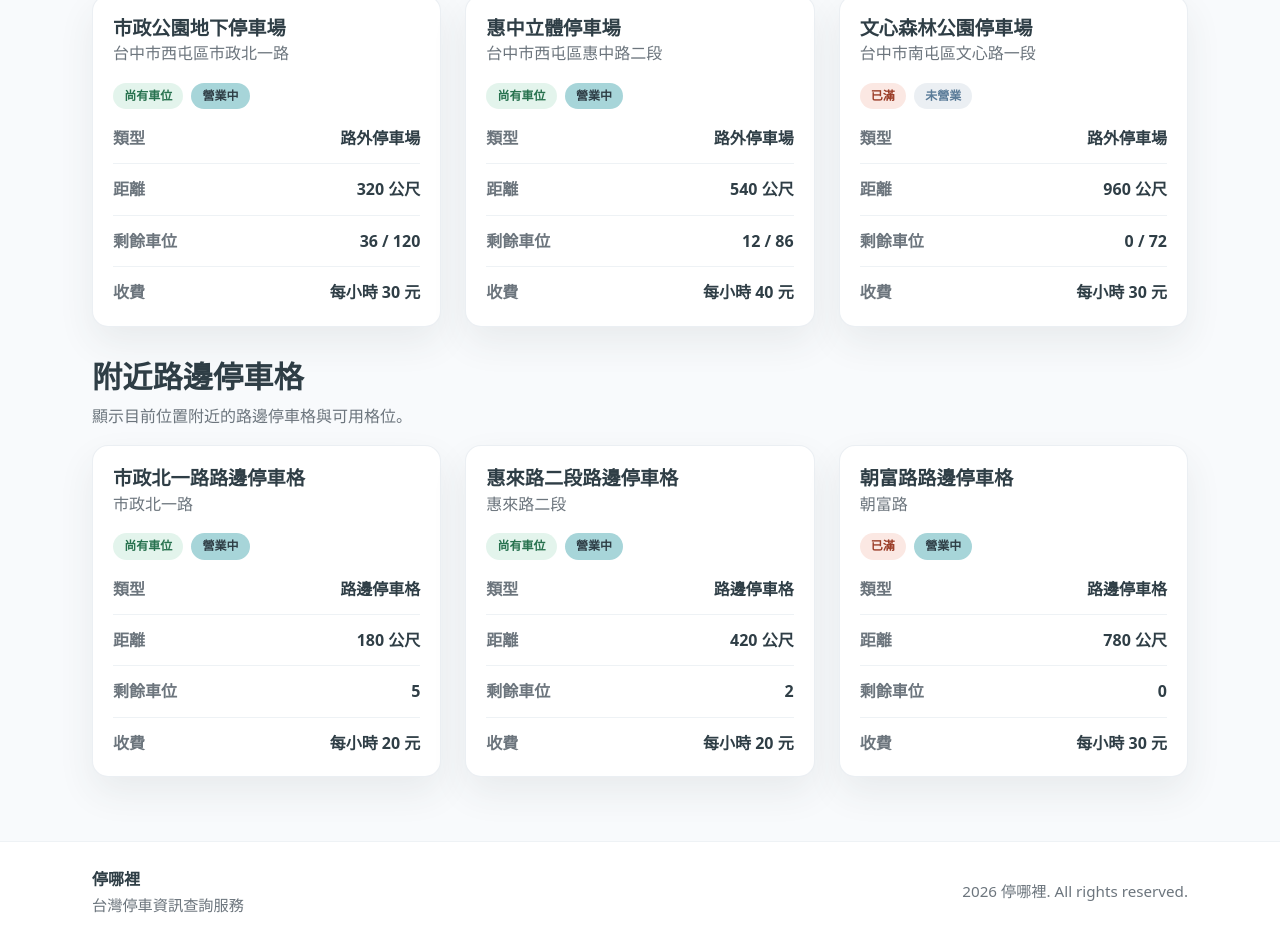
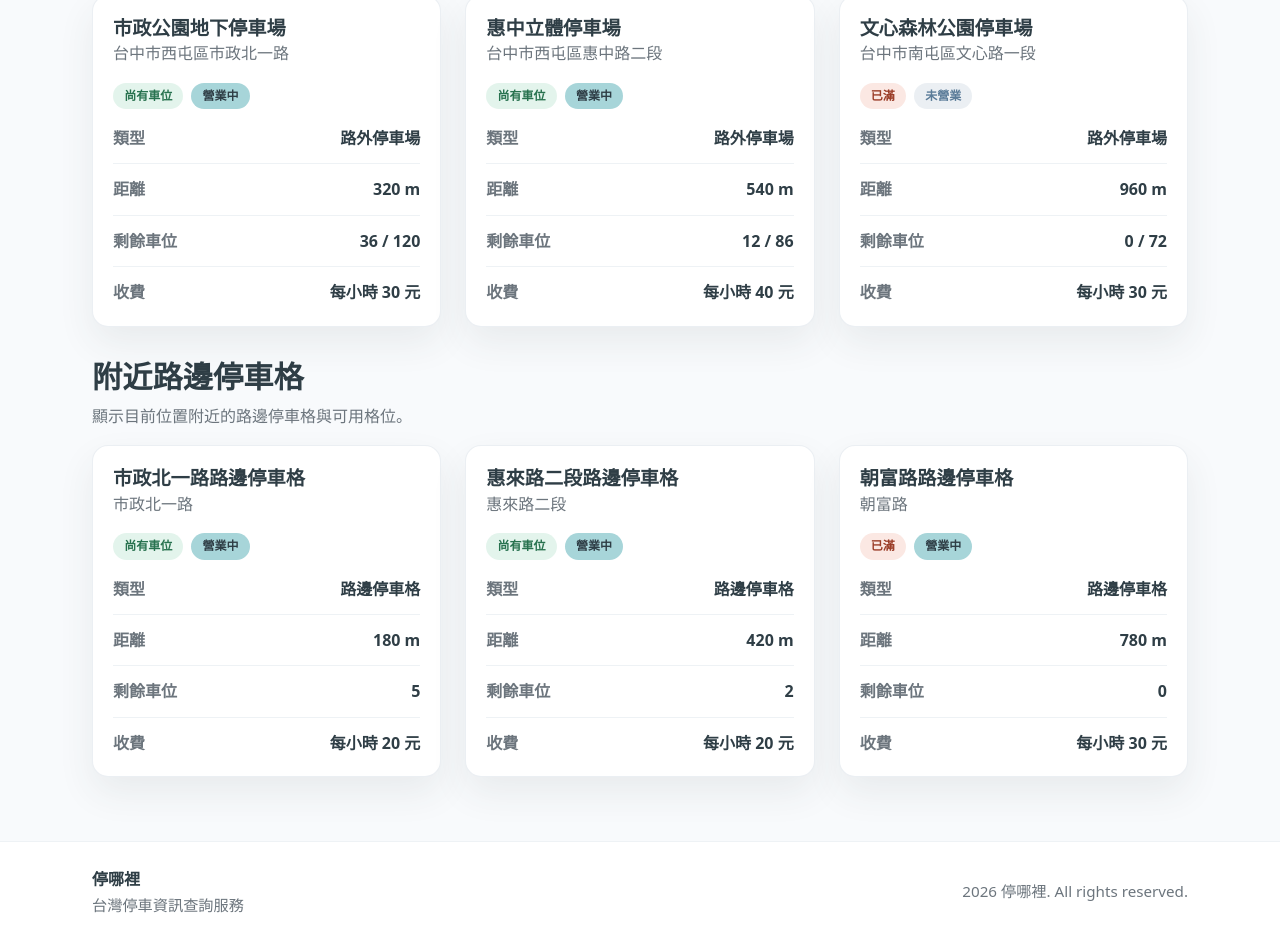
Before and after one commit to anny880811-tech/park-tw, a React (Vite) app: page / in a window 1280 px wide. Shown: the part 847-1789 px from the top of the page. Built offline with nearby package versions, Linux system fonts and the light colour scheme.

Commit message:
Add distance sorting for nearby parking mock data

```diff
--- a/src/components/parking/ParkingInfoCard.jsx
+++ b/src/components/parking/ParkingInfoCard.jsx
@@ -1,13 +1,6 @@
 import Badge from '../ui/Badge.jsx'
 import Card from '../ui/Card.jsx'
-
-const formatDistance = (distance) => {
-  if (distance >= 1000) {
-    return `${(distance / 1000).toFixed(1)} 公里`
-  }
-
-  return `${distance} 公尺`
-}
+import { formatDistance } from '../../utils/distance.js'
 
 const ParkingInfoCard = ({ item }) => {
   const {
@@ -17,6 +10,7 @@ const ParkingInfoCard = ({ item }) => {
     address,
     road,
     distance,
+    displayDistance,
     totalSpaces,
     availableSpaces,
     price,
@@ -26,6 +20,7 @@ const ParkingInfoCard = ({ item }) => {
   const hasSpaces = availableSpaces > 0
   const locationText = address || road
   const openStatus = isOpen === false ? '未營業' : '營業中'
+  const distanceText = displayDistance || formatDistance(distance)
 
   return (
     <Card className="parking-card" subtitle={locationText} title={name}>
@@ -56,7 +51,7 @@ const ParkingInfoCard = ({ item }) => {
         </div>
         <div>
           <dt>距離</dt>
-          <dd>{formatDistance(distance)}</dd>
+          <dd>{distanceText}</dd>
         </div>
         <div>
           <dt>剩餘車位</dt>
--- a/src/data/mockParkingData.js
+++ b/src/data/mockParkingData.js
@@ -5,6 +5,8 @@ export const nearbyParkingLots = [
     name: '市政公園地下停車場',
     type: '路外停車場',
     address: '台中市西屯區市政北一路',
+    latitude: 24.1622,
+    longitude: 120.6468,
     distance: 320,
     totalSpaces: 120,
     availableSpaces: 36,
@@ -16,6 +18,8 @@ export const nearbyParkingLots = [
     name: '惠中立體停車場',
     type: '路外停車場',
     address: '台中市西屯區惠中路二段',
+    latitude: 24.1605,
+    longitude: 120.6418,
     distance: 540,
     totalSpaces: 86,
     availableSpaces: 12,
@@ -27,6 +31,8 @@ export const nearbyParkingLots = [
     name: '文心森林公園停車場',
     type: '路外停車場',
     address: '台中市南屯區文心路一段',
+    latitude: 24.1446,
+    longitude: 120.6461,
     distance: 960,
     totalSpaces: 72,
     availableSpaces: 0,
@@ -42,6 +48,8 @@ export const nearbyStreetParkingSpaces = [
     name: '市政北一路路邊停車格',
     type: '路邊停車格',
     road: '市政北一路',
+    latitude: 24.1619,
+    longitude: 120.6479,
     distance: 180,
     availableSpaces: 5,
     price: '每小時 20 元',
@@ -52,6 +60,8 @@ export const nearbyStreetParkingSpaces = [
     name: '惠來路二段路邊停車格',
     type: '路邊停車格',
     road: '惠來路二段',
+    latitude: 24.1628,
+    longitude: 120.6409,
     distance: 420,
     availableSpaces: 2,
     price: '每小時 20 元',
@@ -62,6 +72,8 @@ export const nearbyStreetParkingSpaces = [
     name: '朝富路路邊停車格',
     type: '路邊停車格',
     road: '朝富路',
+    latitude: 24.1654,
+    longitude: 120.6384,
     distance: 780,
     availableSpaces: 0,
     price: '每小時 30 元',
--- a/src/pages/HomePage.jsx
+++ b/src/pages/HomePage.jsx
@@ -1,12 +1,44 @@
+import { useMemo } from 'react'
 import NearbyParkingSection from '../components/parking/NearbyParkingSection.jsx'
 import LocationStatus from '../components/location/LocationStatus.jsx'
 import Badge from '../components/ui/Badge.jsx'
 import Button from '../components/ui/Button.jsx'
 import useGeolocation from '../hooks/useGeolocation.js'
 import {
+  calculateDistanceInMeters,
+  formatDistance,
+} from '../utils/distance.js'
+import {
   nearbyParkingLots,
   nearbyStreetParkingSpaces,
 } from '../data/mockParkingData.js'
+
+const sortItemsByPosition = (items, position) => {
+  if (!position) {
+    return items
+  }
+
+  return items
+    .map((item) => {
+      const distanceInMeters = calculateDistanceInMeters(position, item)
+
+      if (distanceInMeters === null) {
+        return item
+      }
+
+      return {
+        ...item,
+        distanceInMeters,
+        displayDistance: formatDistance(distanceInMeters),
+      }
+    })
+    .sort((firstItem, secondItem) => {
+      const firstDistance = firstItem.distanceInMeters ?? Number.POSITIVE_INFINITY
+      const secondDistance = secondItem.distanceInMeters ?? Number.POSITIVE_INFINITY
+
+      return firstDistance - secondDistance
+    })
+}
 
 const HomePage = () => {
   const {
@@ -16,6 +48,19 @@ const HomePage = () => {
     getCurrentLocation,
   } = useGeolocation()
   const isLoading = status === 'loading'
+  const canSortByPosition = status === 'success' && position
+  const parkingLots = useMemo(() => {
+    return sortItemsByPosition(
+      nearbyParkingLots,
+      canSortByPosition ? position : null,
+    )
+  }, [canSortByPosition, position])
+  const streetParkingSpaces = useMemo(() => {
+    return sortItemsByPosition(
+      nearbyStreetParkingSpaces,
+      canSortByPosition ? position : null,
+    )
+  }, [canSortByPosition, position])
 
   return (
     <div className="home-page">
@@ -57,13 +102,13 @@ const HomePage = () => {
 
         <NearbyParkingSection
           description="顯示目前位置附近的路外停車場、剩餘車位與收費資訊。"
-          items={nearbyParkingLots}
+          items={parkingLots}
           title="附近停車場"
         />
 
         <NearbyParkingSection
           description="顯示目前位置附近的路邊停車格與可用格位。"
-          items={nearbyStreetParkingSpaces}
+          items={streetParkingSpaces}
           title="附近路邊停車格"
         />
       </section>
--- a/src/styles/theme.scss
+++ b/src/styles/theme.scss
@@ -399,6 +399,7 @@ small,
   margin-bottom: 0;
   color: var(--color-text);
   font-weight: 600;
+  overflow-wrap: anywhere;
   text-align: right;
 }
 
--- /dev/null
+++ b/src/utils/distance.js
@@ -0,0 +1,49 @@
+const EARTH_RADIUS_IN_METERS = 6371000
+
+const isValidCoordinate = (point) => {
+  return (
+    point
+    && Number.isFinite(point.latitude)
+    && Number.isFinite(point.longitude)
+  )
+}
+
+const toRadians = (degrees) => {
+  return degrees * (Math.PI / 180)
+}
+
+export const calculateDistanceInMeters = (origin, target) => {
+  if (!isValidCoordinate(origin) || !isValidCoordinate(target)) {
+    return null
+  }
+
+  const latitudeDifference = toRadians(target.latitude - origin.latitude)
+  const longitudeDifference = toRadians(target.longitude - origin.longitude)
+  const originLatitude = toRadians(origin.latitude)
+  const targetLatitude = toRadians(target.latitude)
+
+  const haversineValue = (
+    Math.sin(latitudeDifference / 2) ** 2
+    + Math.cos(originLatitude)
+    * Math.cos(targetLatitude)
+    * Math.sin(longitudeDifference / 2) ** 2
+  )
+  const centralAngle = 2 * Math.atan2(
+    Math.sqrt(haversineValue),
+    Math.sqrt(1 - haversineValue),
+  )
+
+  return Math.round(EARTH_RADIUS_IN_METERS * centralAngle)
+}
+
+export const formatDistance = (distanceInMeters) => {
+  if (!Number.isFinite(distanceInMeters)) {
+    return '距離未知'
+  }
+
+  if (distanceInMeters >= 1000) {
+    return `${(distanceInMeters / 1000).toFixed(1)} km`
+  }
+
+  return `${distanceInMeters} m`
+}
```
